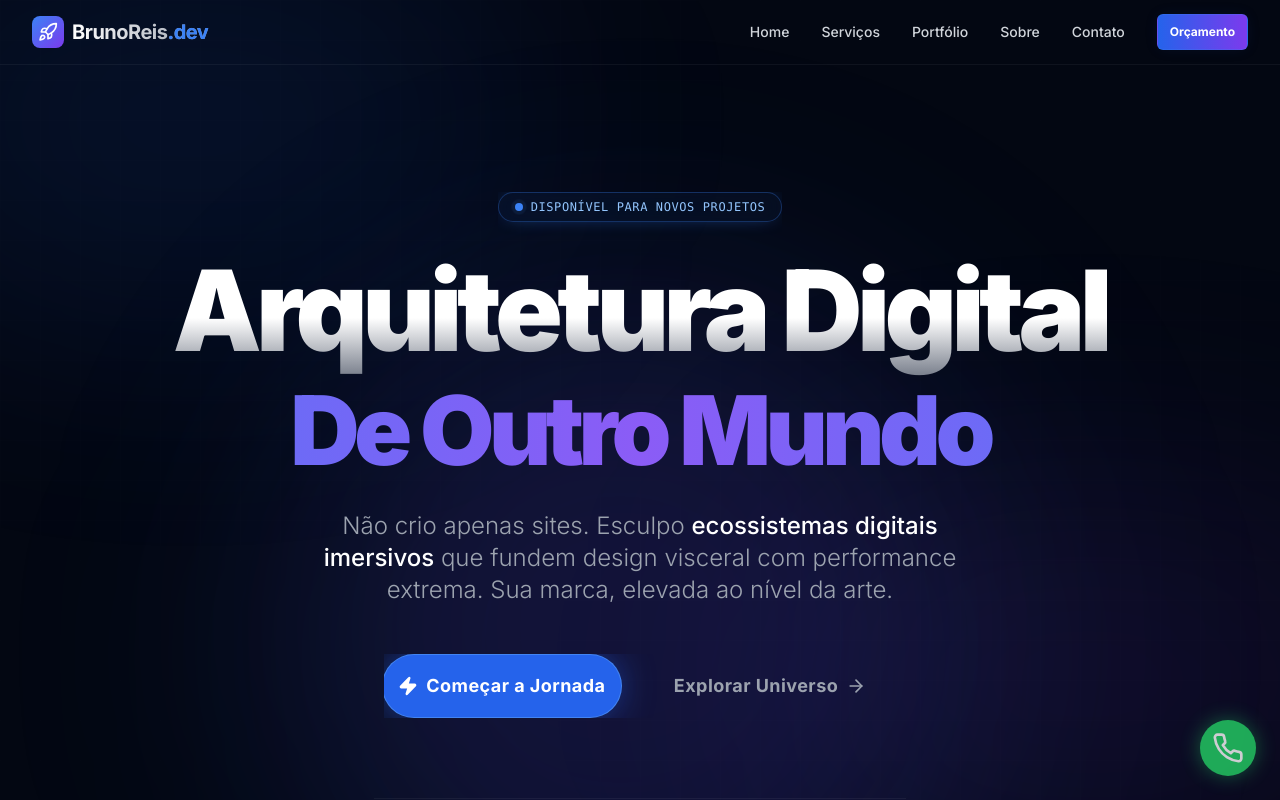
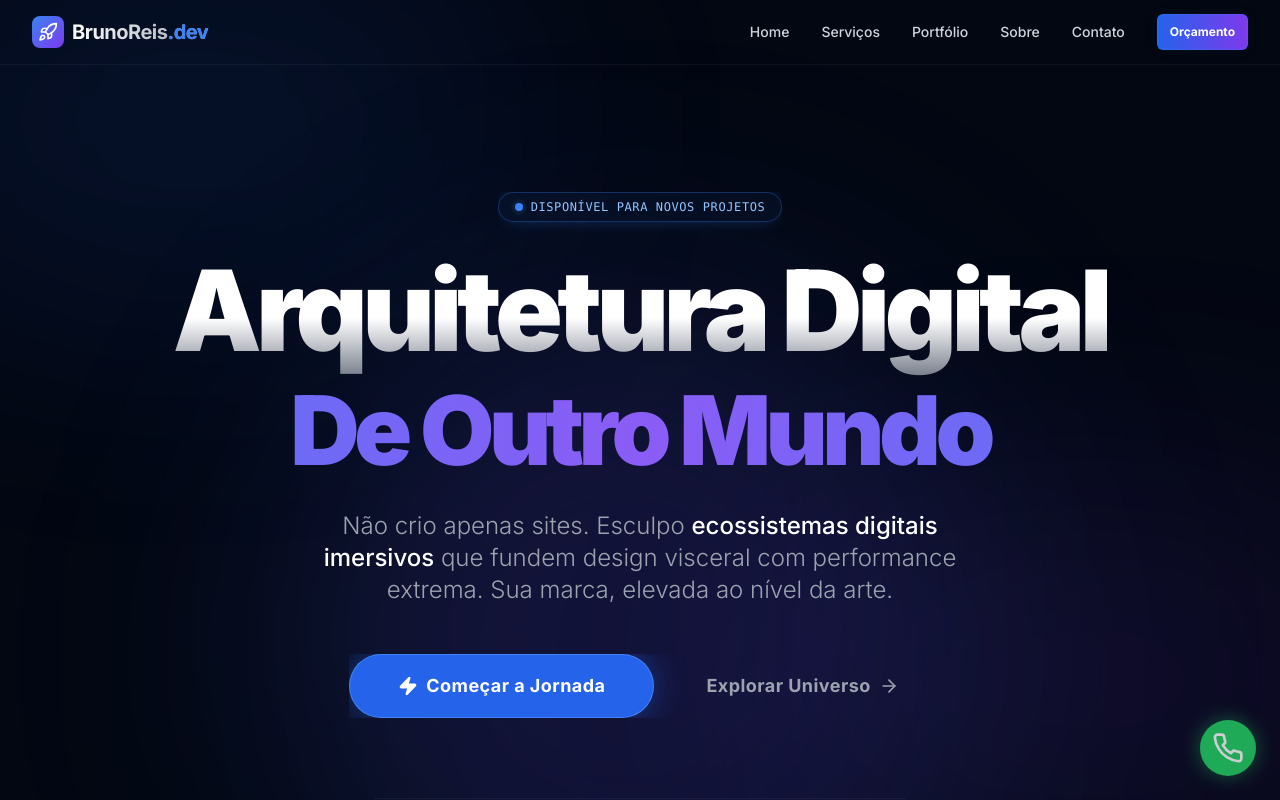
Before and after one commit to thevigillant/ReisDevArt, a Next.js app: page / in a window 1280 px wide. Shown: the top 800 px of the page. Built offline with nearby package versions, Linux system fonts and the light colour scheme.

Commit message:
Fix: Increase container width to prevent button text cropping on wide screens

```diff
--- a/src/app/page.tsx
+++ b/src/app/page.tsx
@@ -57,7 +57,7 @@
           </Reveal>
 
           <Reveal delay={0.4}>
-            <div className="flex flex-col sm:flex-row gap-5 w-full max-w-lg justify-center items-center">
+            <div className="flex flex-col sm:flex-row gap-5 w-full max-w-2xl justify-center items-center">
               <Button href={profile.whatsapp} target="_blank" size="lg" variant="glow" className="w-full sm:w-auto min-w-[240px] text-lg h-16 rounded-full px-12 shadow-[0_0_40px_-10px_theme(colors.blue.600)] hover:shadow-[0_0_60px_-10px_theme(colors.blue.600)] transition-shadow">
                 <Zap className="mr-2 h-5 w-5 fill-current flex-shrink-0" /> Começar a Jornada
               </Button>
```
Also changed, not shown: 103 other files (tests, documents, lock files or other folders).
